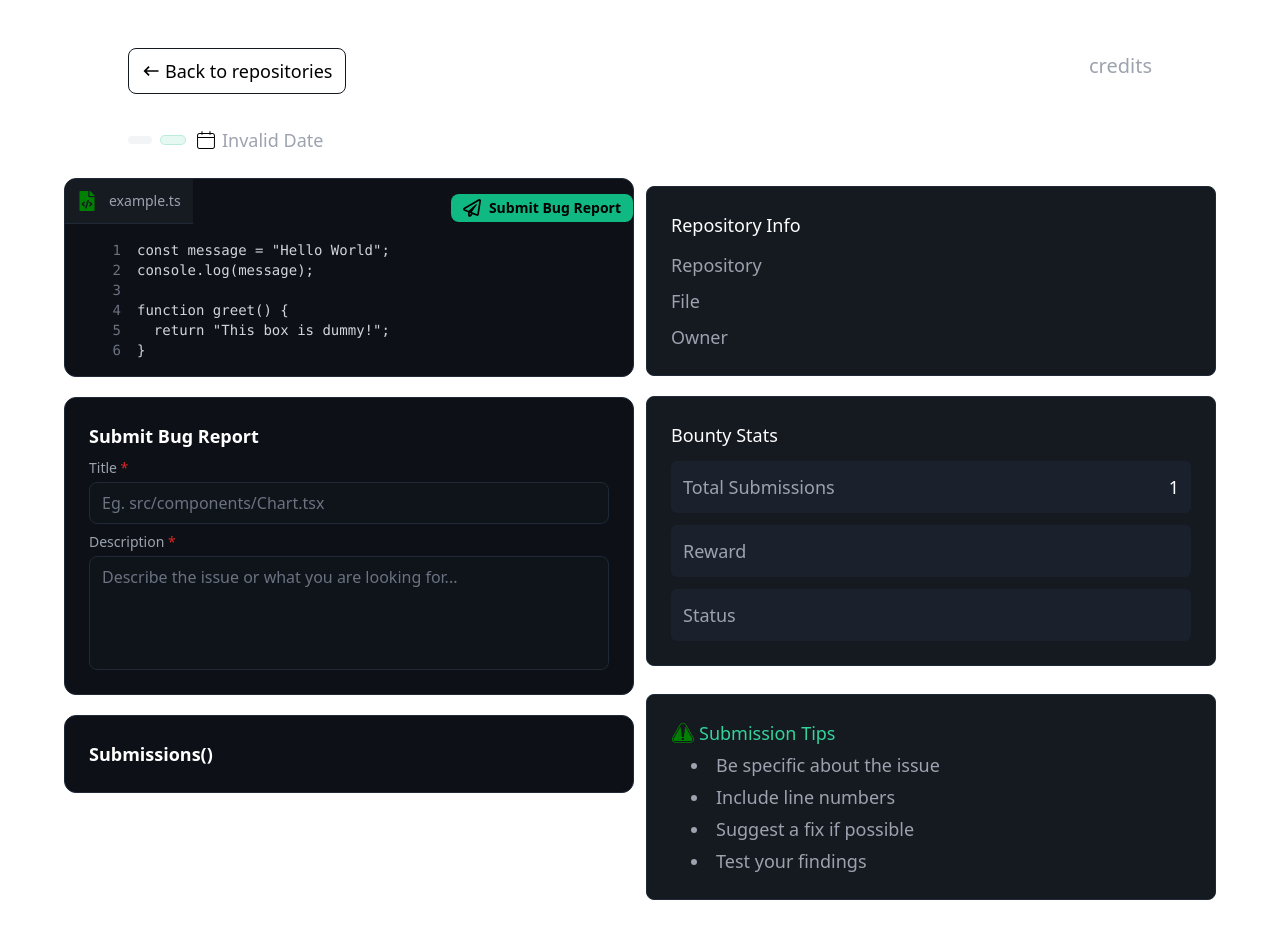
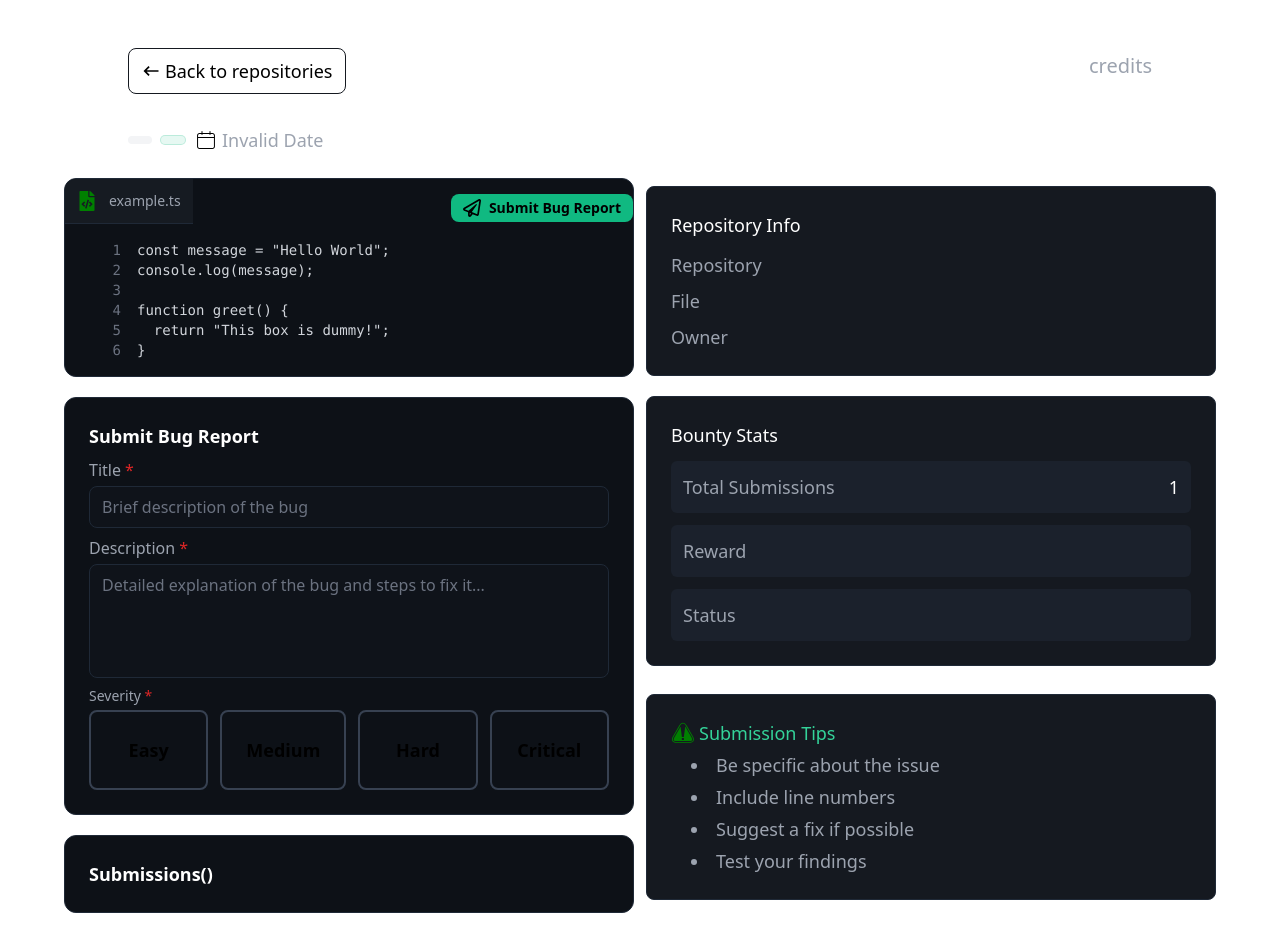
Before and after one commit to arthsaAr/CodeBounty, a React (Vite) app in the folder frontend/: page /bounty/1 in a window 1280 px wide. Both pictures are taken after a click on the button "Submit Bug Report". Built offline with nearby package versions, Linux system fonts and the light colour scheme.

Commit message:
restructured the submission form

```diff
--- a/frontend/src/components/subComponent/SubmissionForm.tsx
+++ b/frontend/src/components/subComponent/SubmissionForm.tsx
@@ -5,48 +5,48 @@ const SubmissionForm = () => {
     <div className="w-full h-full mt-2 rounded-xl border p-6 border-[#1f2937] bg-[#0d1117] overflow-hidden">
         <h1 className='text-white font-semibold text-lg'>Submit Bug Report</h1>
         <div className="flex flex-col gap-1 mt-2">
-          <label className="text-sm text-gray-400">Title<span className='text-red-600'> *</span></label>
+          <label className="text-md text-gray-400">Title<span className='text-red-600'> *</span></label>
           <input
             type="text"
-            placeholder='Eg. src/components/Chart.tsx'
+            placeholder='Brief description of the bug'
             className="bg-[#0f131a] border border-gray-800 focus:border-emerald-500 outline-none rounded-lg px-3 py-2 text-white placeholder-gray-500"
           />
         </div>
 
         <div className="flex flex-col gap-1 mt-2">
-          <label className="text-sm text-gray-400">Description<span className='text-red-600'> *</span></label>
+          <label className="text-md text-gray-400">Description<span className='text-red-600'> *</span></label>
           <textarea
             rows={4}
-            placeholder="Describe the issue or what you are looking for..."
+            placeholder="Detailed explanation of the bug and steps to fix it..."
             className="bg-[#0f131a] border border-gray-800 focus:border-emerald-500 outline-none rounded-lg px-3 py-2 text-white placeholder-gray-500 resize-none"
           />
         </div>
 
-        {/* <div className="flex flex-col gap-1 mt-2">
-          <label className="text-sm text-gray-400">Difficulty<span className='text-red-600'> *</span></label>
+        <div className="flex flex-col gap-1 mt-2">
+          <label className="text-sm text-gray-400">Severity<span className='text-red-600'> *</span></label>
           <div className='flex flex-row gap-3 '>
             <div
-              className={`flex flex-col gap-2 w-1/3 p-6 text-center items-center rounded-lg border-2 text-lg
-                    `}>
-              <div className="w-5 h-5 rounded-full bg-green-400 shadow-[0_0_10px_3px_rgba(34,197,94,0.7)]"></div>
-              <h1 className='font-semibold text-md'>Easy</h1>
+              className={`w-1/4 p-6 text-center items-center rounded-lg border-2 border-gray-700 hover:border-emerald-500 text-lg
+              `}>
+                <h1 className='font-semibold text-md'>Easy</h1>
             </div>
             <div
-              className={`flex flex-col gap-2 w-1/3 p-6 text-center items-center rounded-lg border-2 text-lg
-
+              className={`w-1/4 p-6 text-center items-center rounded-lg border-2 border-gray-700 hover:border-emerald-500 text-lg
               `}>
-              <div className="w-5 h-5 rounded-full bg-yellow-400 shadow-[0_0_10px_3px_rgba(250,204,21,0.7)]"></div>
-              <h1 className='font-semibold text-md'>Medium</h1>
+                <h1 className='font-semibold text-md'>Medium</h1>
             </div>
             <div
-              className={`flex flex-col gap-2 w-1/3 p-6 text-center items-center rounded-lg border-2 text-lg
-
+              className={`w-1/4 p-6 text-center items-center rounded-lg border-2 border-gray-700 hover:border-emerald-500 text-lg
               `}>
-              <div className="w-5 h-5 rounded-full bg-red-500 shadow-[0_0_10px_3px_rgba(239,68,68,0.7)]"></div>
-              <h1 className='font-semibold text-md'>Hard</h1>
+                <h1 className='font-semibold text-md'>Hard</h1>
             </div>
-          </div>
-        </div> */}
+            <div
+              className={`w-1/4 p-6 text-center items-center rounded-lg border-2 border-gray-700 hover:border-emerald-500 text-lg
+              `}>
+                <h1 className='font-semibold text-md'>Critical</h1>
+            </div>
+            </div>
+        </div>
 
     </div>
   )
```
